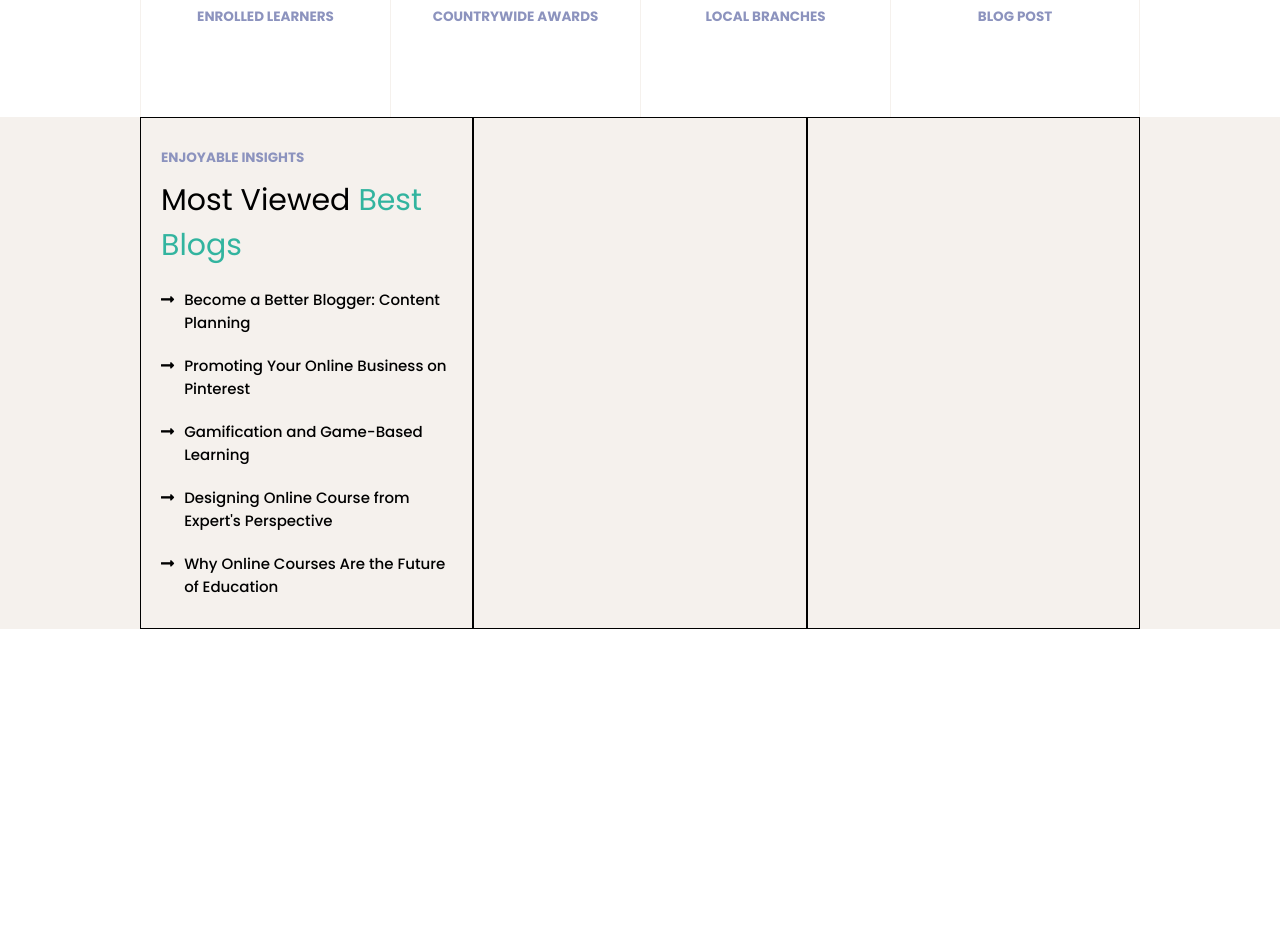
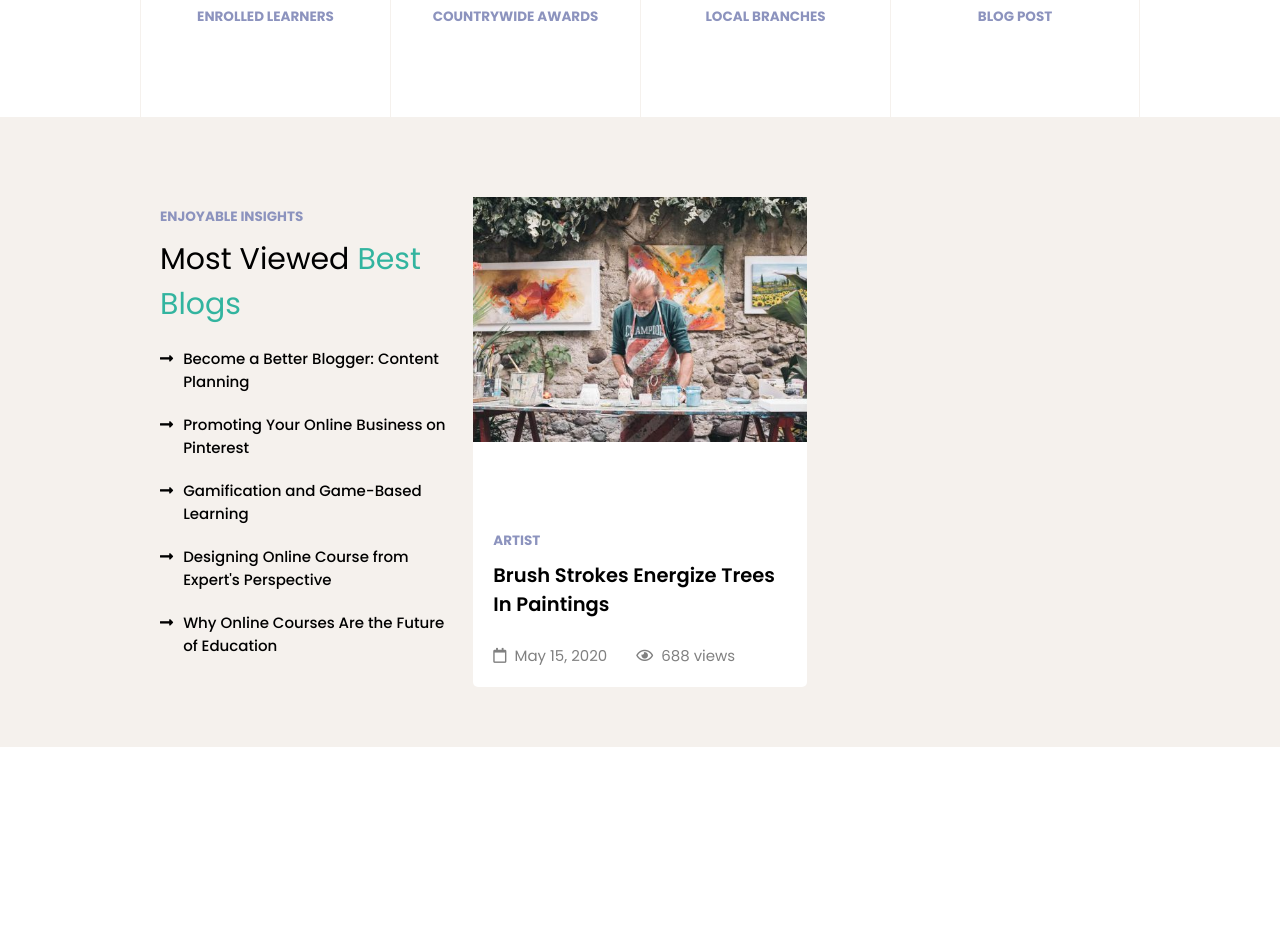
Before and after one commit to gioele-farina/proj-html-vuejs, a plain HTML site: page index.html in a window 1280 px wide. Shown: the part 3659-4606 px from the top of the page. Drawn offline with nearby package versions, Linux system fonts and the light colour scheme.

Commit message:
inserimento dati best blogs

```diff
--- a/css/style.css
+++ b/css/style.css
@@ -652,6 +652,7 @@ nav ul li i {
 
 #best_blogs {
   display: flex;
+  padding: 60px 0;
 }
 
 #best_blogs .testo {
@@ -659,15 +660,15 @@ nav ul li i {
   min-height: 400px;
   padding: 20px;
   /* DEBUG:  */
-  border: 1px solid black;
+  /* border: 1px solid black; */
 }
 
 #best_blogs .blog {
   width: calc(100% / 3);
   min-height: 400px;
-  padding: 20px;
+  padding: 20px 0 0 0;
   /* DEBUG:  */
-  border: 1px solid black;
+  /* border: 1px solid black; */
 }
 
 #best_blogs h3,
@@ -686,6 +687,42 @@ nav ul li i {
 #best_blogs .testo > div {
   display: flex;
   align-items: baseline;
+}
+
+.blog-content {
+  border-radius: 5px;
+  background-color: white;
+  height: 100%;
+  display: flex;
+  flex-direction: column;
+  justify-content: space-between;
+}
+
+.blog-content img {
+  max-width: 100%;
+}
+
+.blog-content p {
+  color: black;
+  font-size: 1.3rem;
+  font-weight: 550;
+}
+
+.blog-data {
+  padding: 20px;
+}
+
+.blog-data i {
+  color: grey;
+  margin-right: 4px;
+  margin-top: 15px;
+}
+
+.blog-data span {
+  color: grey;
+  display: inline-block;
+  margin-right: 25px;
+  margin-top: 15px;
 }
 
 /* newsletter */
--- a/index.html
+++ b/index.html
@@ -385,7 +385,18 @@
         </div>
 
         <div class="blog">
-
+          <div class="blog-content">
+            <!-- mettere border radius -->
+            <img src="assets/images/artist-blog-03-480x352.jpeg" alt="">
+            <div class="blog-data">
+              <h3>artist</h3>
+              <p>Brush Strokes Energize Trees In Paintings</p>
+              <i class="far fa-calendar"></i>
+              <span>May 15, 2020</span>
+              <i class="far fa-eye"></i>
+              <span>688 views</span>
+            </div>
+          </div>
         </div>
 
         <div class="blog">
```
